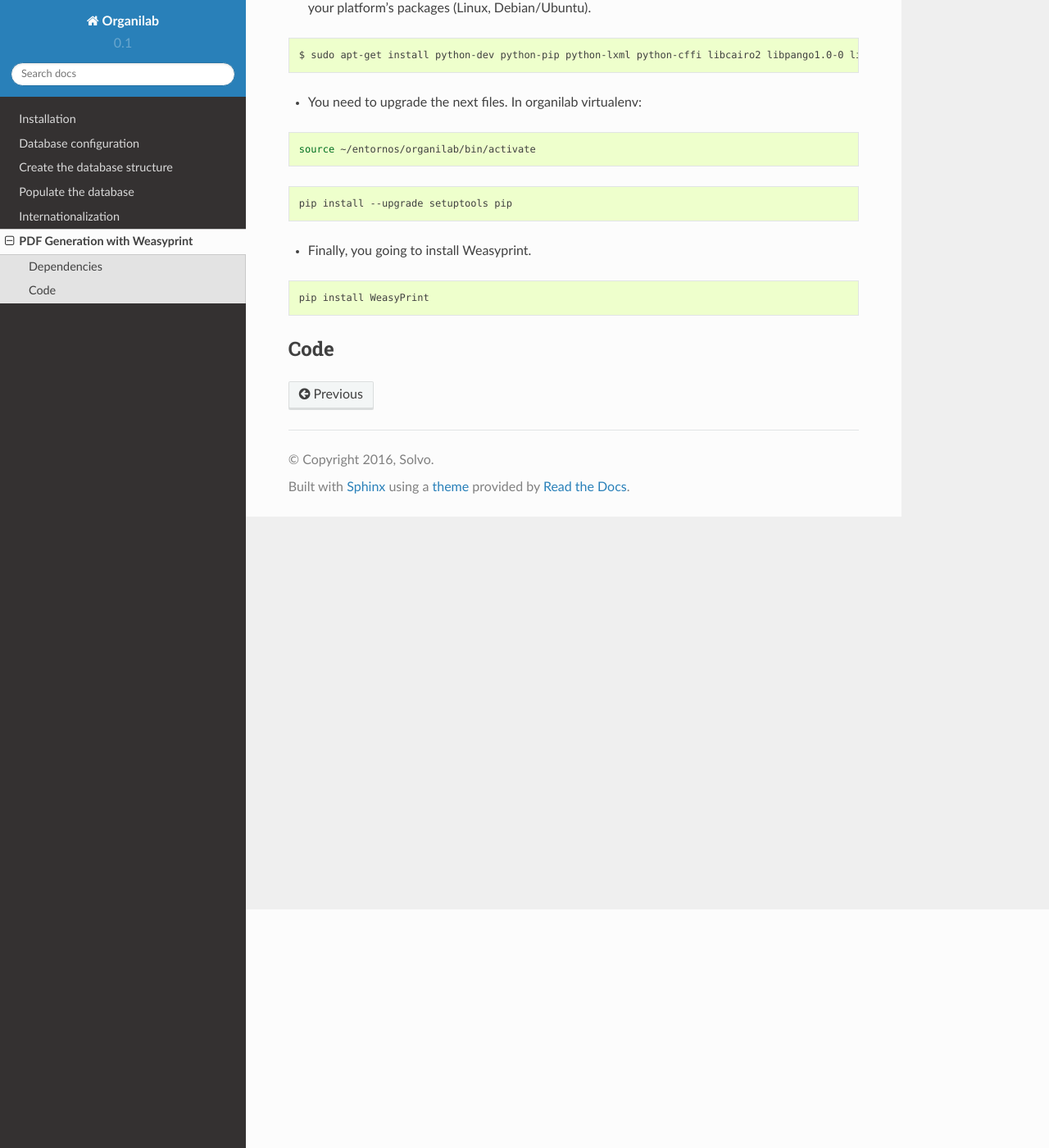
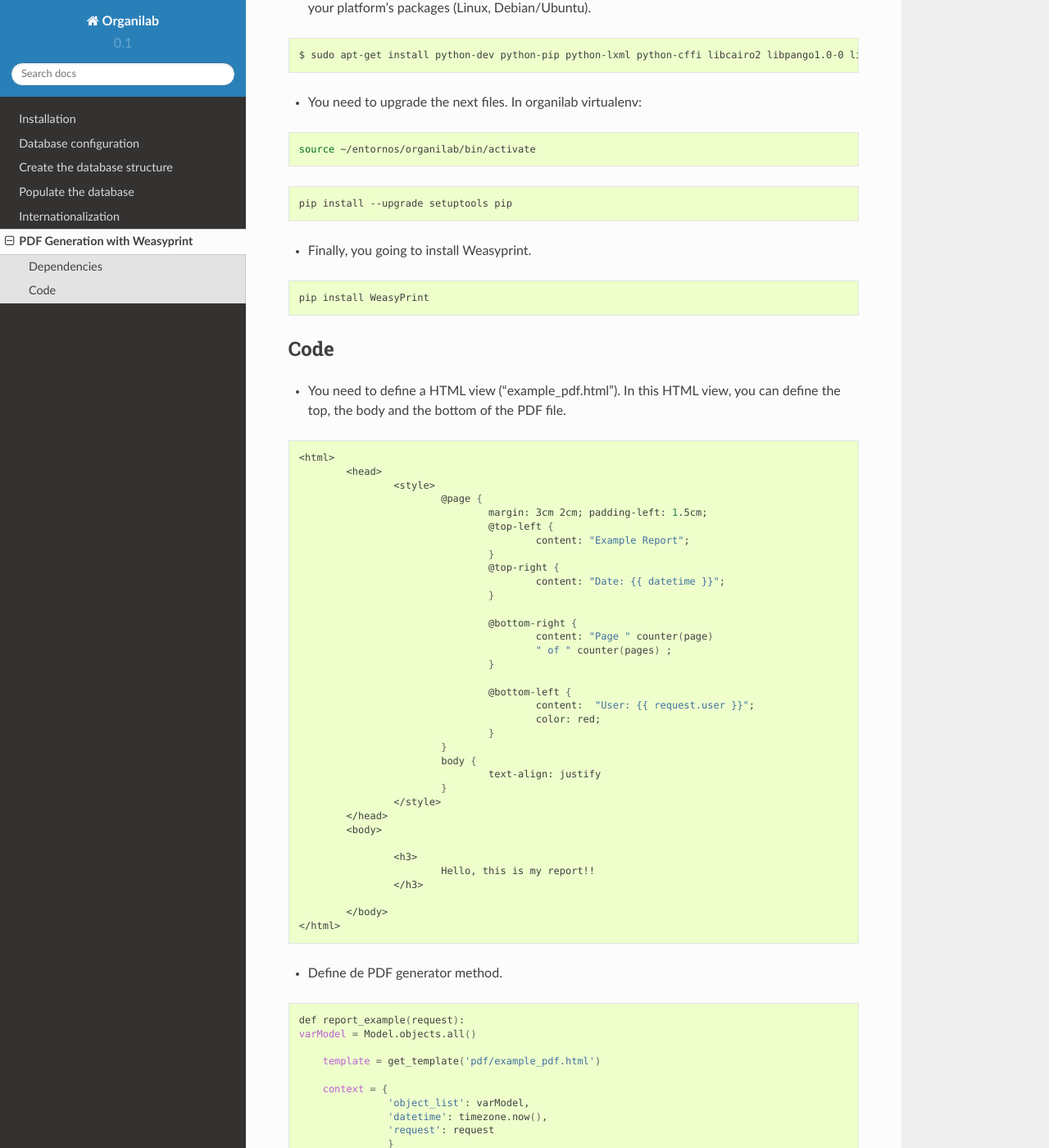
Before and after one commit to Solvosoft/organilab_docs, a Sphinx documentation site: the page built from source/pdf_generation.rst, in a window 1280 px wide and 1400 px high, scrolled down 291 px. Shown: the whole window at 82% size. Built offline with Sphinx 7.4.7 and the Read the Docs theme 2.0.0, drawn with Linux system fonts in a browser that asks for light colours; some of the changed text lies outside the part shown.

Commit message:
PDF Documentation

```diff
--- a/source/pdf_generation.rst
+++ b/source/pdf_generation.rst
@@ -30,3 +30,74 @@ Dependencies
 
 Code
 ====
+
+* You need to define a HTML view ("example_pdf.html"). In this HTML view, you can define the top, the body and the bottom of the PDF file.
+
+.. code-block:: bash
+
+	<html>
+		<head>
+			<style>
+				@page {
+					margin: 3cm 2cm; padding-left: 1.5cm;
+					@top-left {
+						content: "Example Report";
+					}
+					@top-right {
+						content: "Date: {{ datetime }}";
+					}
+
+					@bottom-right {
+						content: "Page " counter(page)
+						" of " counter(pages) ;
+					}
+
+					@bottom-left {
+						content:  "User: {{ request.user }}";
+						color: red;
+					}
+				}
+				body {
+					text-align: justify
+				}
+			</style>
+		</head>
+		<body>
+
+			<h3>
+				Hello, this is my report!!
+			</h3>
+
+		</body>
+	</html>
+
+* Define de PDF generator method.
+
+.. code-block:: bash
+
+	def report_example(request):
+    	varModel = Model.objects.all()
+
+	    template = get_template('pdf/example_pdf.html')
+
+	    context = {
+	               'object_list': varModel,
+	               'datetime': timezone.now(),
+	               'request': request
+	               }
+
+    	html = template.render(Context(context)).encode("UTF-8")
+
+    	page = HTML(string=html, encoding='utf-8').write_pdf()
+
+    	response = HttpResponse(page, content_type='application/pdf')
+    	response[
+    	          'Content-Disposition'] = 'attachment; filename="report_example.pdf"'
+    	return response
+
+* Create the URL.
+
+.. code-block:: bash
+
+    url(r"^report/example$", views.report_example,
+        name="report_example"),
```
